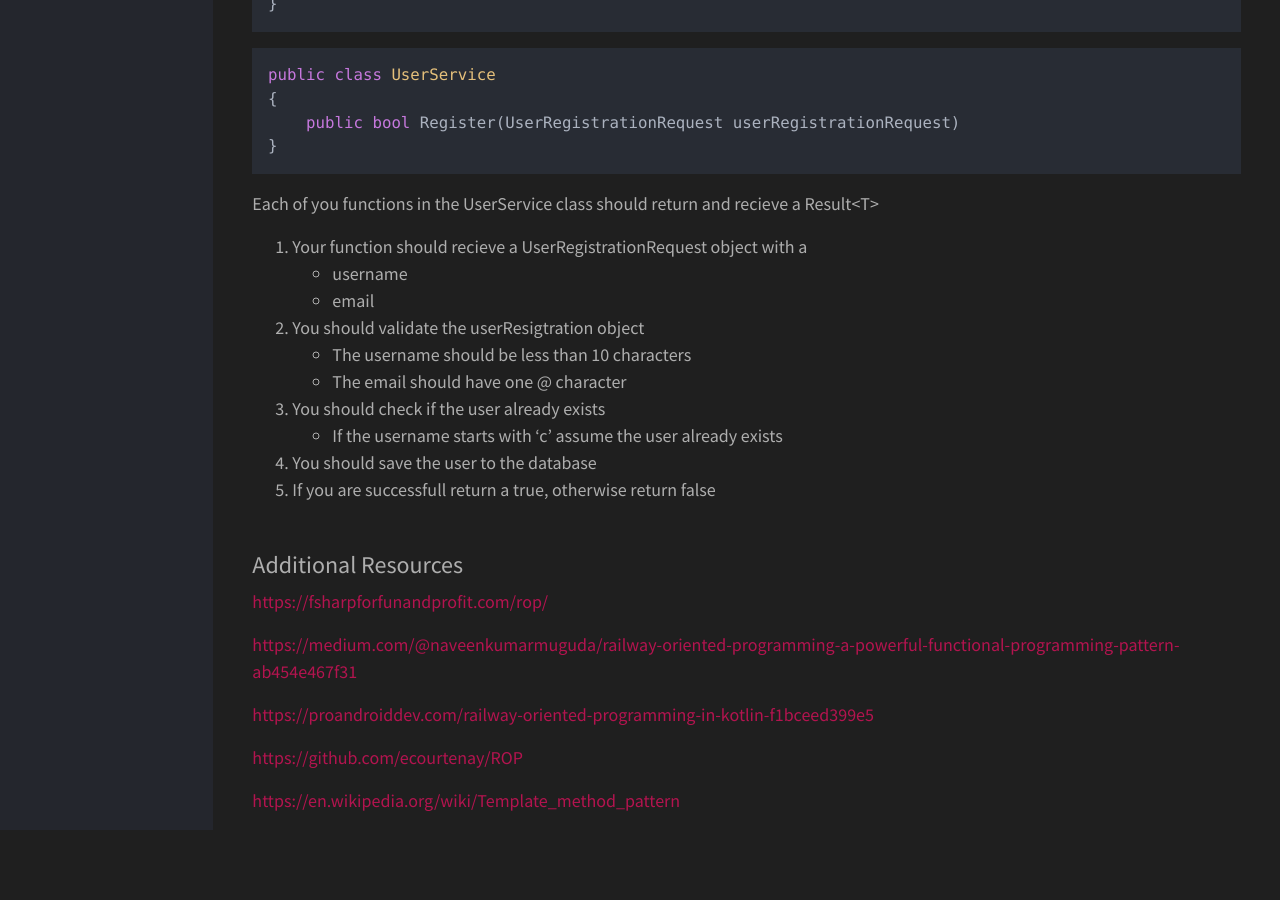
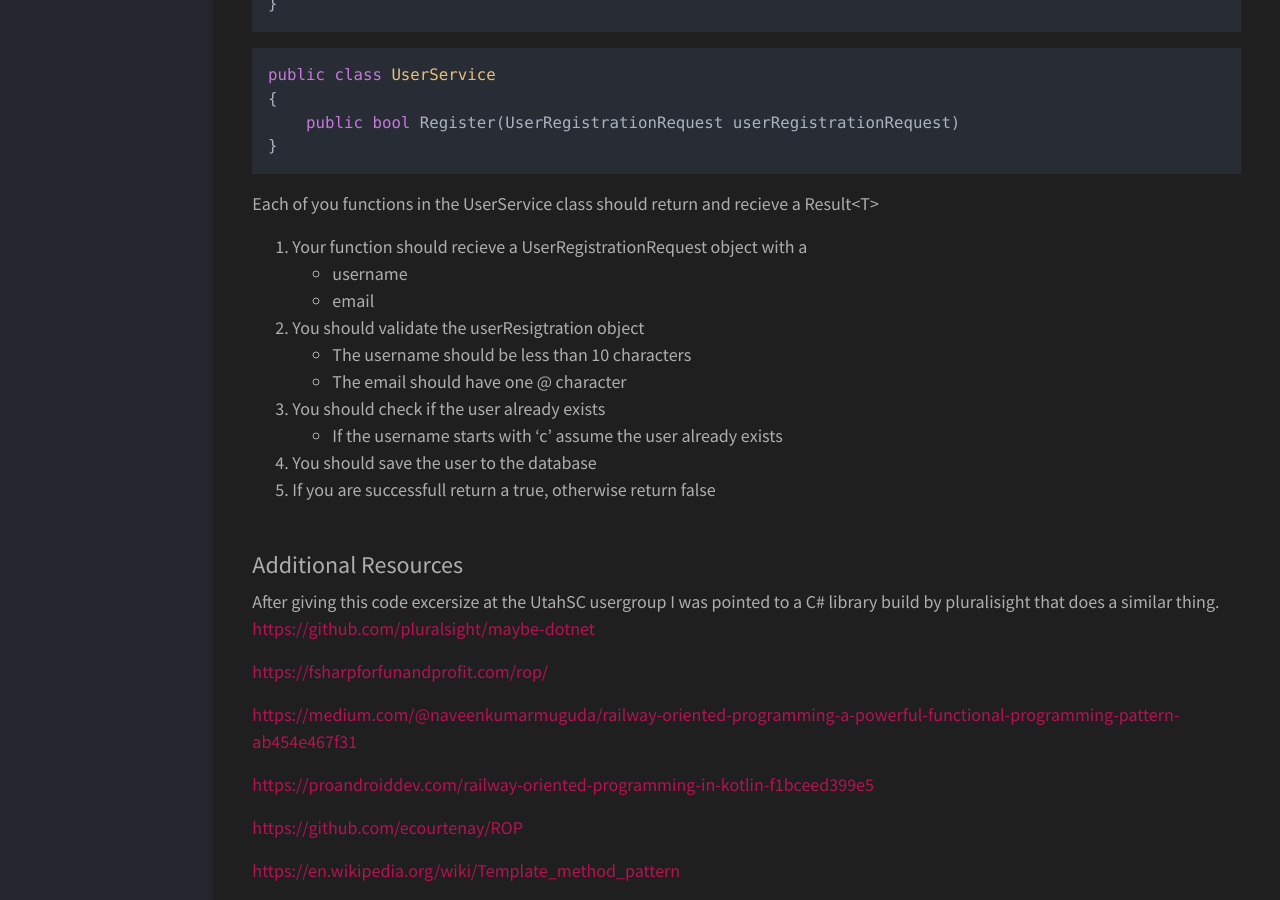
Before and after one commit to alexmickelson/alexmickelson.github.io, a Jekyll site: the page built from _posts/2020-02-03-railway-pattern.md, in a window 1280 px wide and 900 px high, scrolled down 7469 px. Built offline with Jekyll 4.4.1, drawn with Linux system fonts in a browser that asks for light colours; before the commit the page ends 8299 px from its top, so only the background shows below that.

Commit message:
Added maybe dotnet

```diff
--- a/_posts/2020-02-03-railway-pattern.md
+++ b/_posts/2020-02-03-railway-pattern.md
@@ -324,6 +324,9 @@ Each of you functions in the UserService class should return and recieve a Resul
 
 #### Additional Resources
 
+After giving this code excersize at the UtahSC usergroup I was pointed to a C# library build by pluralisight that does a similar thing.
+<https://github.com/pluralsight/maybe-dotnet>
+
 <https://fsharpforfunandprofit.com/rop/>
 
 <https://medium.com/@naveenkumarmuguda/railway-oriented-programming-a-powerful-functional-programming-pattern-ab454e467f31>
```
